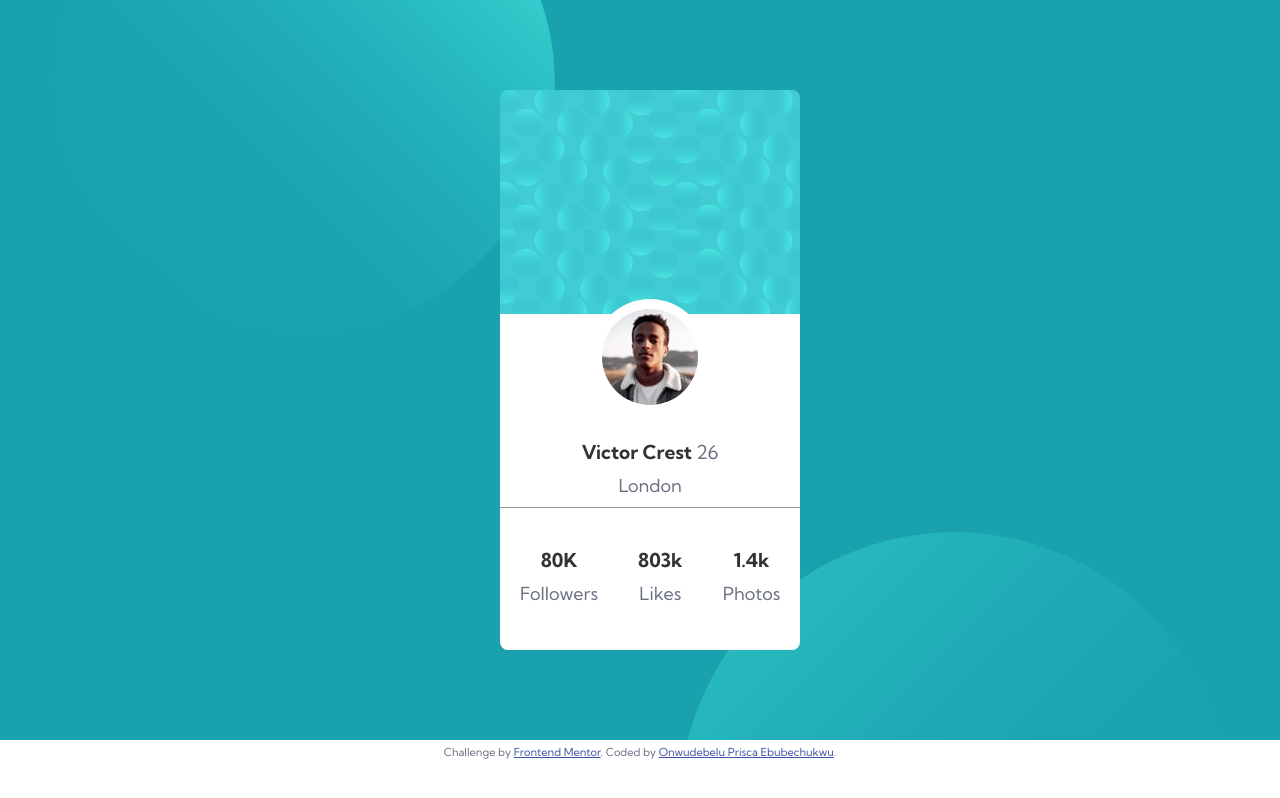
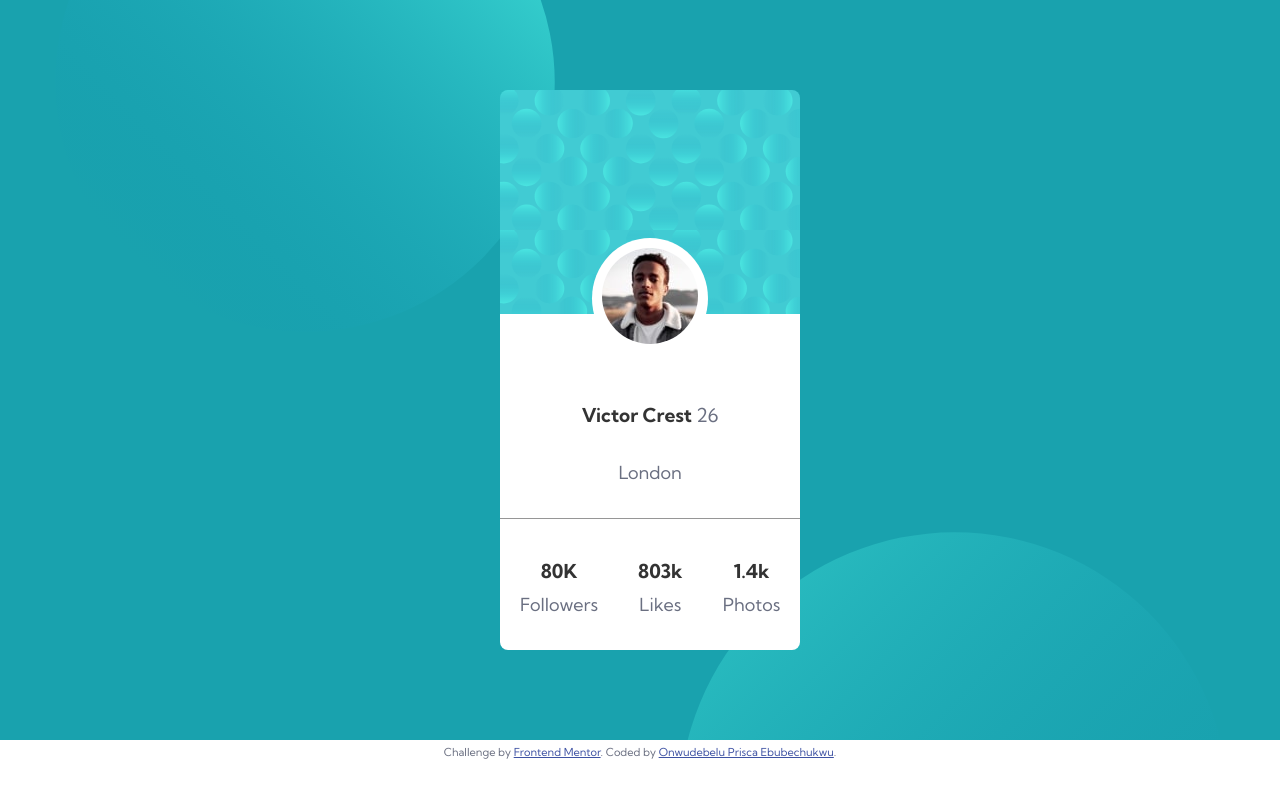
Before and after one commit to PriscaTonia/challenge-3, a plain HTML site: page index.html in a window 1280 px wide. Drawn offline with Linux system fonts and the light colour scheme.

Commit message:
more styles

```diff
--- a/style.css
+++ b/style.css
@@ -37,7 +37,7 @@ section .content{
     border-radius: 0px 0px 8px 8px;
     display: flex;
     flex-direction: column;
-   justify-content: center;
+   justify-content: space-evenly;
    align-items: center;
    background-color: white;
 }
@@ -67,7 +67,7 @@ h4 span{
     color: hsl(227, 10%, 46%);
 }
 .img-cont{
-    margin-top: -50px;
+    margin-top: -100px;
     background-color: white;
     border-radius:50%;
     padding: 10px;
```
